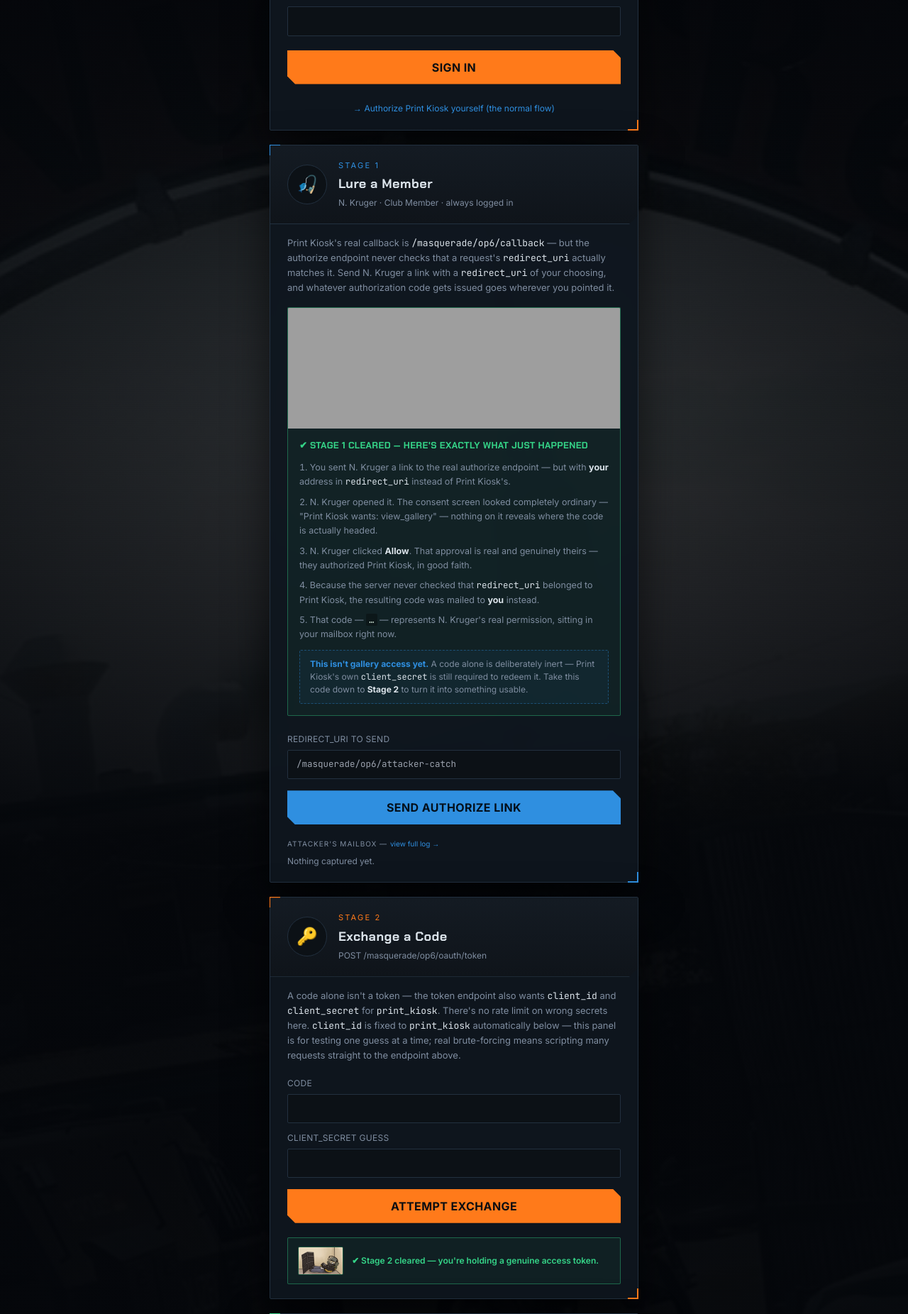
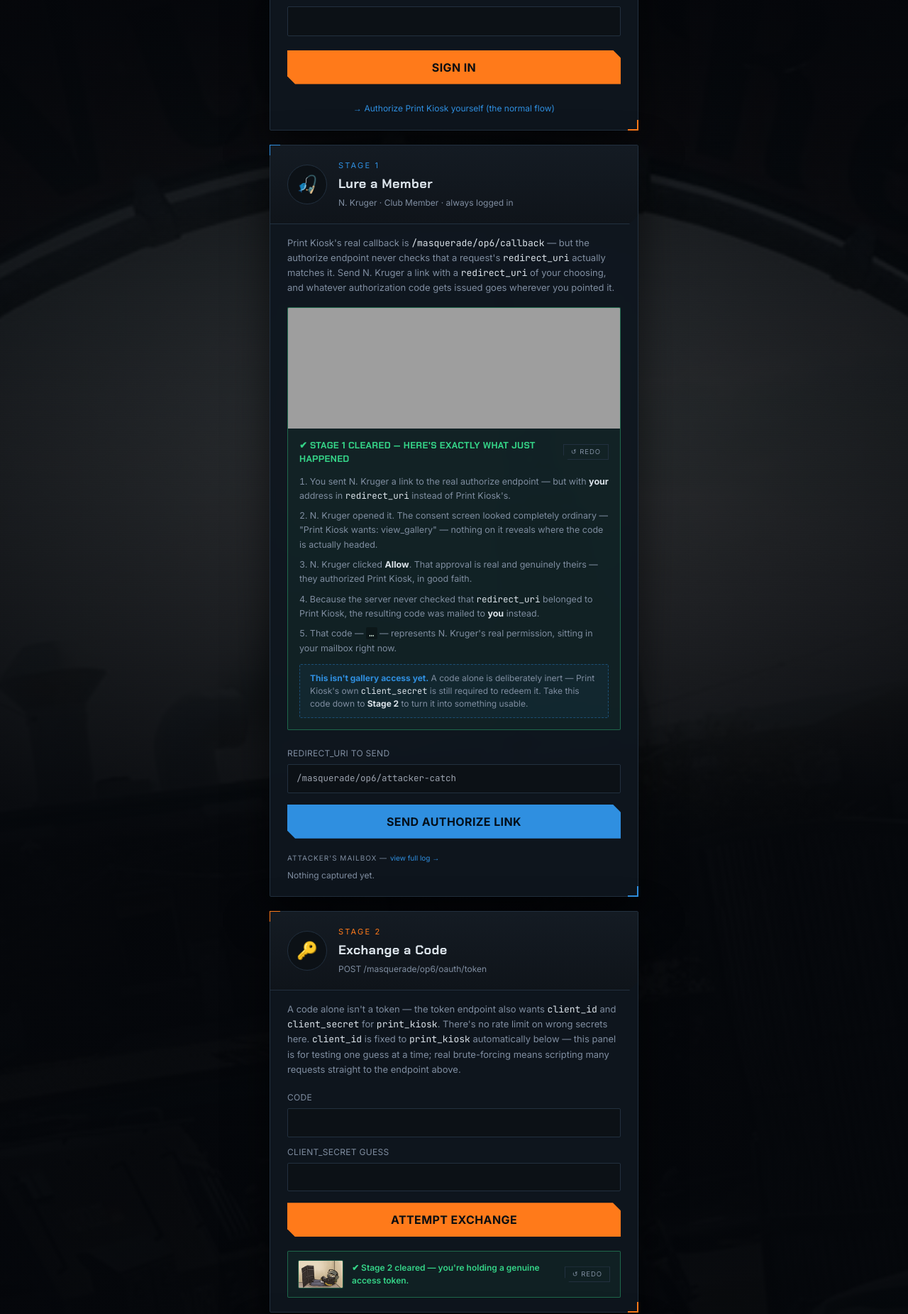
Before and after one commit to kilani47/r6s-auth-lab, a Flask app: page /masquerade/op6/ in a window 1280 px wide. Shown: the part 330-2182 px from the top of the page at 71% size. Run offline with Flask 3, Linux system fonts and the light colour scheme; the visitor is signed in with stand-in values (Sample User, id 1); grey boxes are pictures that could not be loaded.

Commit message:
Op06: per-stage redo links, and pull the flag onto the photo itself
Stage 1 and Stage 2's cleared recaps now each carry a small "Redo" link
that clears just that stage's session flag, so either can be replayed
without resetting the whole operation.

The victim gallery's flag was still floating in its own box below the
grid -- disconnected from the private photo tile it was supposed to
belong to. It's now presented as that photo's own embedded metadata,
directly under the tile you unlocked it from.

```diff
--- a/app.py
+++ b/app.py
@@ -1385,6 +1385,17 @@
     return redirect(f"{redirect_uri}?code={code}")
 
 
+@app.route("/masquerade/op6/reset-stage/<int:stage>")
+def masq6_reset_stage(stage):
+    """Redo a single stage's demonstration without resetting the whole
+    operation -- clears just that stage's session-tracked 'cleared' flag."""
+    if stage == 1:
+        session.pop("masq6_stage1", None)
+    elif stage == 2:
+        session.pop("masq6_stage2", None)
+    return redirect(request.referrer or url_for("masq6_index"))
+
+
 @app.route("/masquerade/op6/callback")
 def masq6_callback():
     """The kiosk's REAL, registered callback -- what a correctly-validated
--- a/templates/masq6_index.html
+++ b/templates/masq6_index.html
@@ -73,7 +73,10 @@
       <div class="mx-6 mt-4 mb-1 rounded-sm border border-win/40 bg-win/[.06] overflow-hidden">
         <img src="/static/img/victory-masq6-stage1.gif" alt="" class="w-full h-[170px] object-cover"
              onerror="this.style.display='none'">
-        <div class="px-4 pt-3.5 pb-1 text-[13px] text-win font-display font-bold tracking-wide uppercase">✔ Stage 1 cleared — here's exactly what just happened</div>
+        <div class="px-4 pt-3.5 pb-1 flex items-center justify-between gap-3">
+          <div class="text-[13px] text-win font-display font-bold tracking-wide uppercase">✔ Stage 1 cleared — here's exactly what just happened</div>
+          <a href="/masquerade/op6/reset-stage/1" class="shrink-0 hud-tag text-[9.5px] tracking-widest uppercase text-dim border border-line px-2.5 py-[3px] hover:border-red hover:text-red transition">↺ Redo</a>
+        </div>
         <ol class="px-4 pb-2 mt-2 space-y-2 text-[12.5px] text-dim leading-relaxed list-decimal list-inside">
           <li>You sent {{ npc_name }} a link to the real authorize endpoint — but with <b class="text-txt">your</b> address in <code class="text-txt">redirect_uri</code> instead of Print Kiosk's.</li>
           <li>{{ npc_name }} opened it. The consent screen looked completely ordinary — "Print Kiosk wants: view_gallery" — nothing on it reveals where the code is actually headed.</li>
@@ -157,7 +160,8 @@
       <div class="mx-6 mb-5 px-3.5 py-3 rounded-sm border border-win/40 bg-win/[.06] flex items-center gap-3">
         <img src="/static/img/victory-masq6-stage2.gif" alt="" class="w-16 h-10 object-cover rounded-sm border border-win/30"
              onerror="this.style.display='none'">
-        <div class="text-[12px] text-win font-semibold">✔ Stage 2 cleared — you're holding a genuine access token.</div>
+        <div class="text-[12px] text-win font-semibold flex-1">✔ Stage 2 cleared — you're holding a genuine access token.</div>
+        <a href="/masquerade/op6/reset-stage/2" class="shrink-0 hud-tag text-[9.5px] tracking-widest uppercase text-dim border border-line px-2.5 py-[3px] hover:border-red hover:text-red transition">↺ Redo</a>
       </div>
       {% endif %}
     </div>
```
Also changed, not shown: templates/masq6_victory.html (+18 -9 lines).
